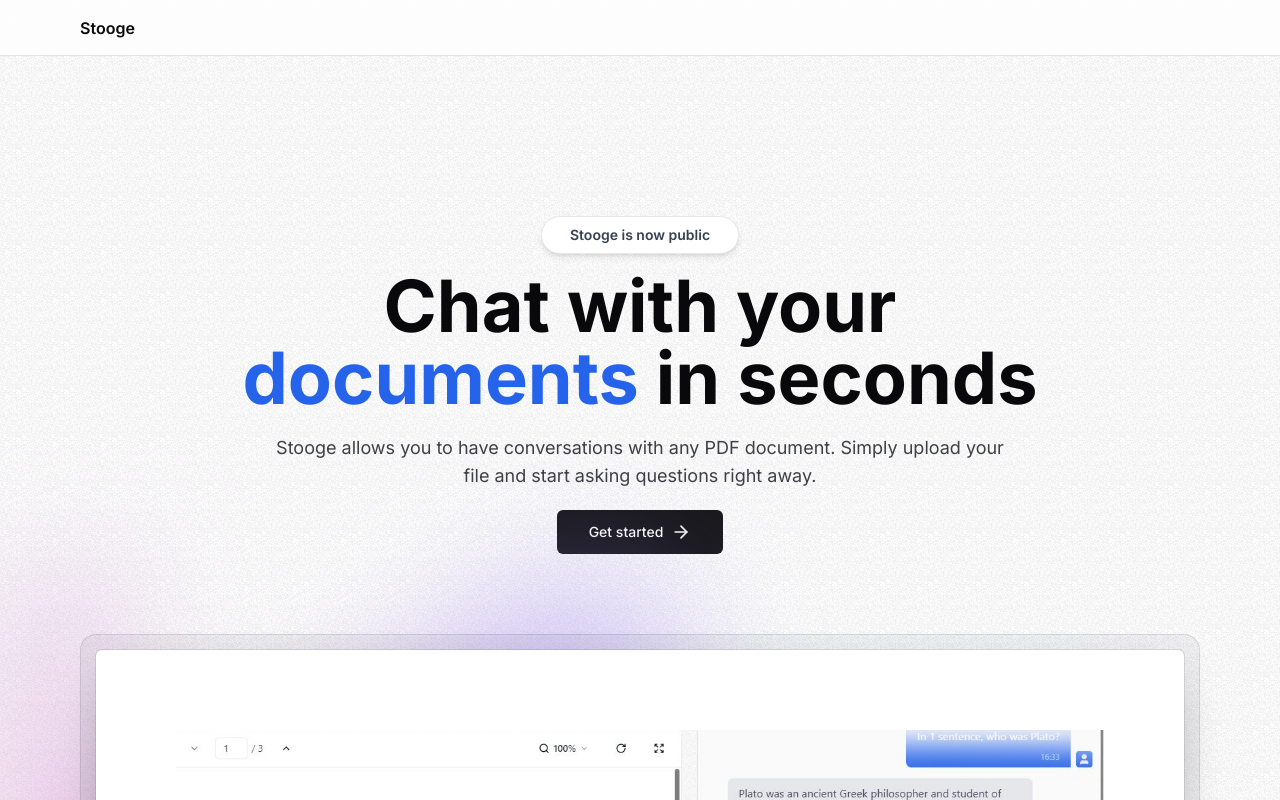
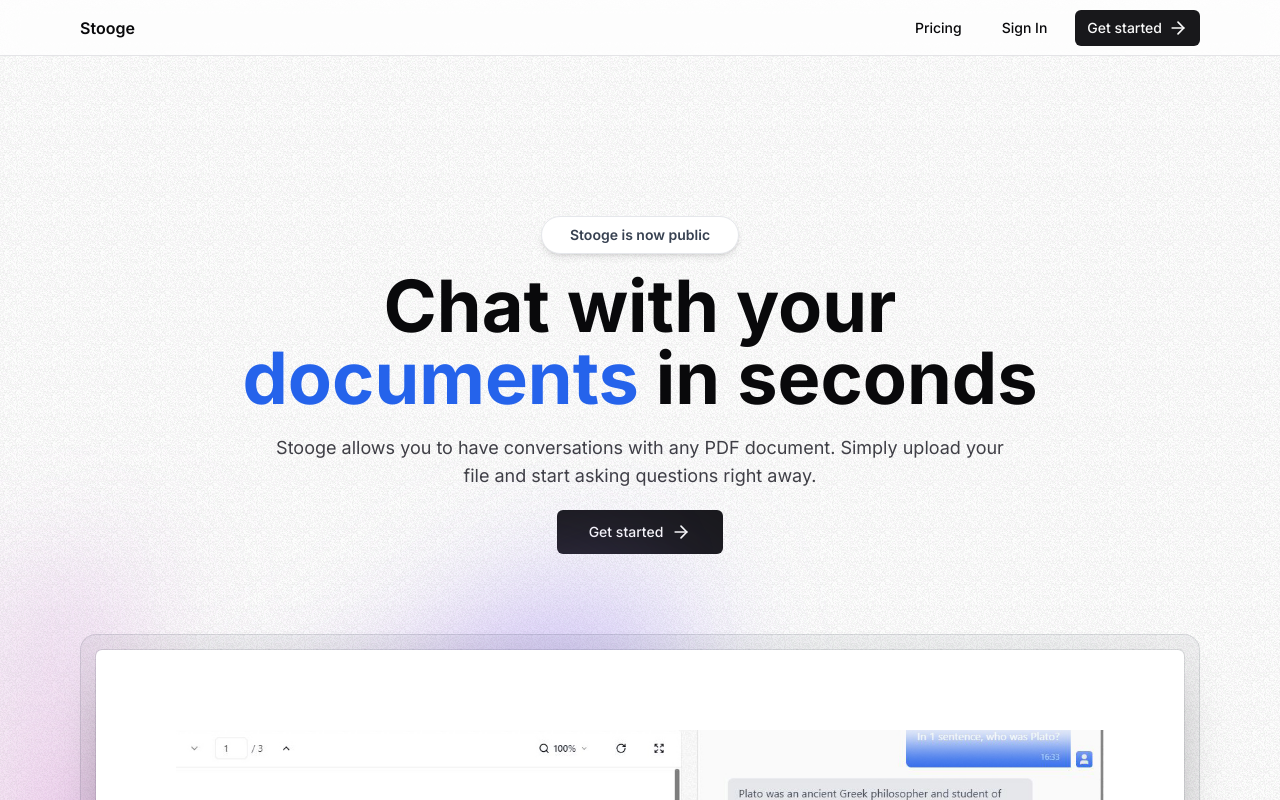
Before and after one commit to gbfool/stooge, a Next.js app: page / in a window 1280 px wide. Shown: the top 800 px of the page. Built offline with nearby package versions, Linux system fonts and the light colour scheme.

Commit message:
updated navbar

```diff
--- a/package.json
+++ b/package.json
@@ -9,6 +9,7 @@
     "lint": "next lint"
   },
   "dependencies": {
+    "@kinde-oss/kinde-auth-nextjs": "^1.8.24",
     "@radix-ui/react-slot": "^1.0.2",
     "@tailwindcss/typography": "^0.5.10",
     "class-variance-authority": "^0.7.0",
--- a/src/components/Navbar.tsx
+++ b/src/components/Navbar.tsx
@@ -1,5 +1,8 @@
 import Link from "next/link";
 import MaxWidthWrapper from "./MaxWidthWrapper";
+import { buttonVariants } from "./ui/button";
+import { LoginLink, RegisterLink } from "@kinde-oss/kinde-auth-nextjs/server";
+import { ArrowRight } from "lucide-react";
 
 const Navbar = () => {
   return (
@@ -9,6 +12,26 @@
           <Link href="/" className="flex z-40 font-semibold">
             <span>Stooge</span>
           </Link>
+
+          <div className="hidden items-center space-x-4 sm:flex">
+            <>
+              <Link
+                href="/pricing"
+                className={buttonVariants({ variant: "ghost", size: "sm" })}
+              >
+                Pricing
+              </Link>
+              <LoginLink
+                className={buttonVariants({ variant: "ghost", size: "sm" })}
+              >
+                Sign In
+              </LoginLink>
+
+              <RegisterLink className={buttonVariants({ size: "sm" })}>
+                Get started <ArrowRight className="ml-1.5 h-5 w-5" />
+              </RegisterLink>
+            </>
+          </div>
         </div>
       </MaxWidthWrapper>
     </nav>
```
Also changed, not shown: 1 other file (tests, documents, lock files or other folders).
